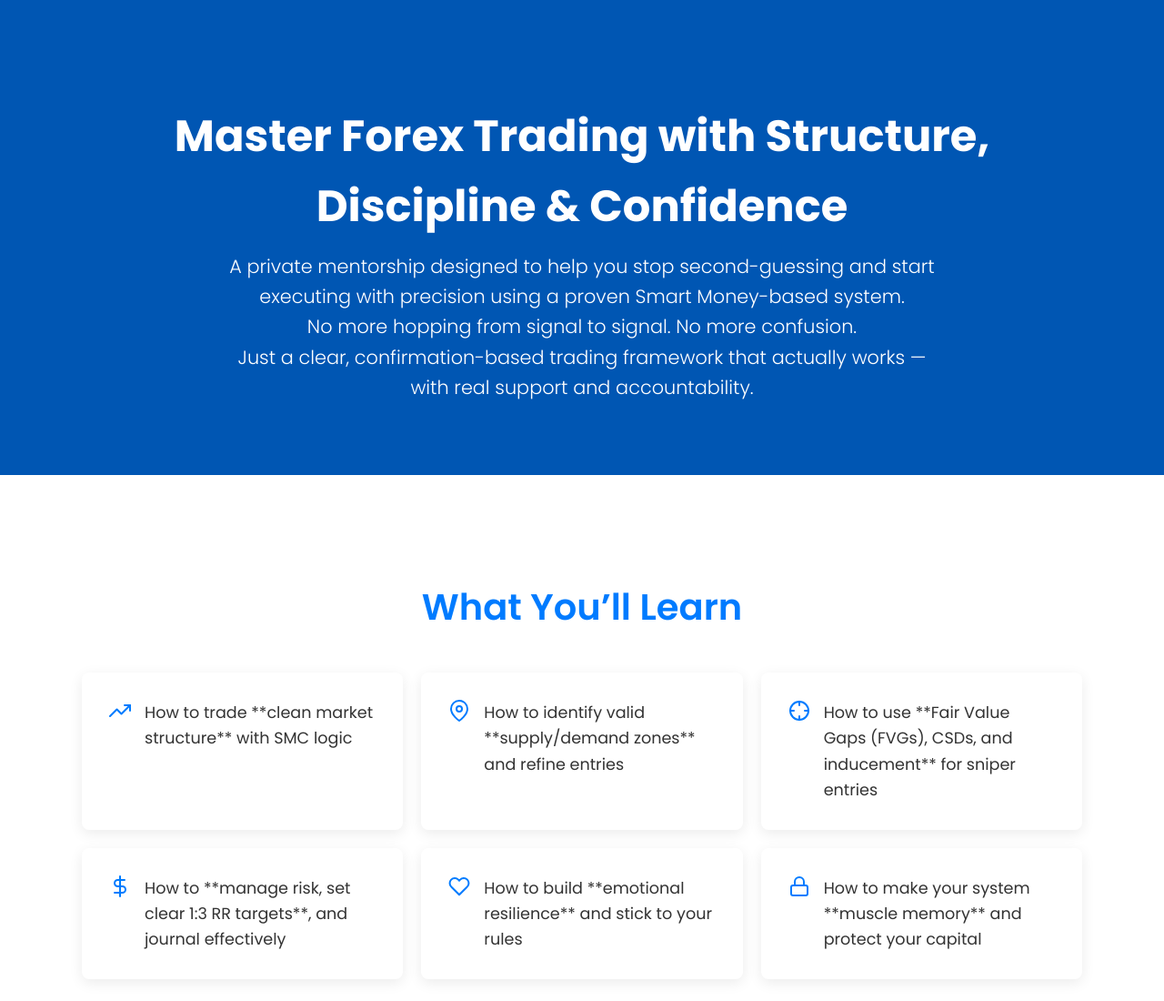
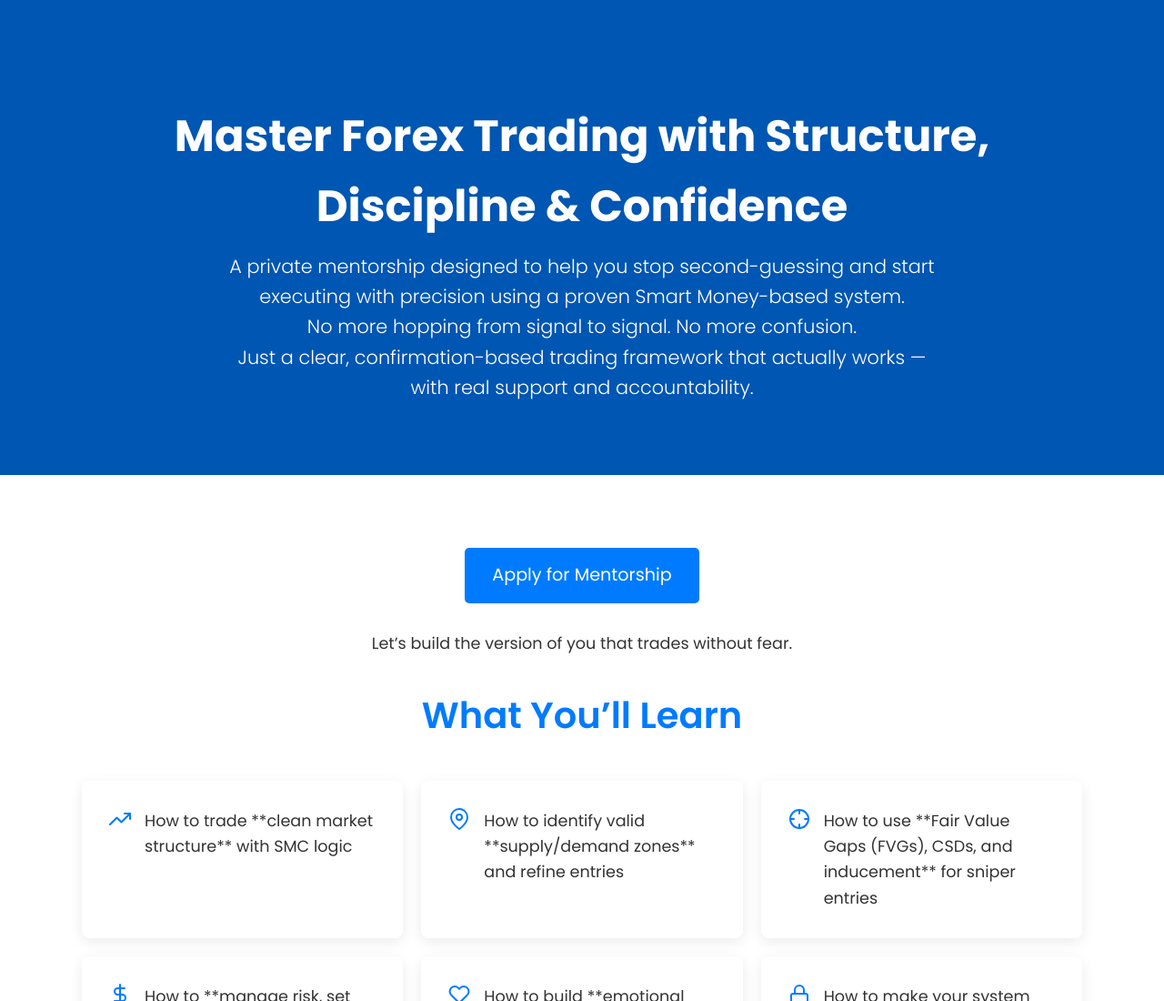
Before and after one commit to nnamdinwedu/private_mentorship, a plain HTML site: page index.html in a window 1280 px wide. Shown: the top 1100 px of the page at 91% size. Drawn offline with Linux system fonts and the light colour scheme.

Commit message:
Update index.html

```diff
--- a/index.html
+++ b/index.html
@@ -354,6 +354,10 @@
 
     <section id="what-youll-learn">
         <div class="container">
+            <div class="cta-buttons">
+                <a href="mailto:matthewnnamdi300@gmail.com" class="cta-button">Apply for Mentorship</a>
+            </div>
+            <p style="font-size: 1.1em; margin-top: 30px; margin-bottom: 0;">Let’s build the version of you that trades without fear.</p>
             <h2>What You’ll Learn</h2>
             <div class="features-grid">
                 <div class="feature-item">
```
